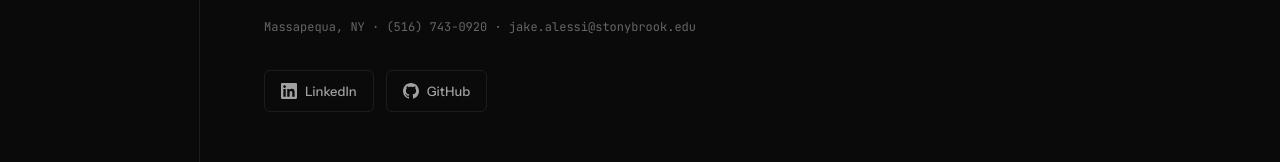
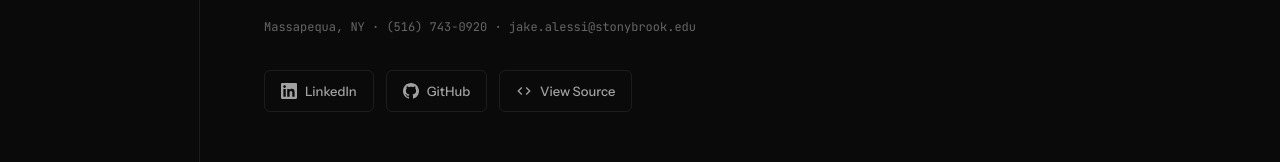
Before and after one commit to jakealessi/PortfolioWebsite, a React (Vite) app: page / in a window 1280 px wide. Shown: the part 440-602 px from the top of the page. Built offline with nearby package versions, Linux system fonts and the light colour scheme.

Commit message:
Add View Source button to hero section
Added a new button linking to the portfolio repository on GitHub, allowing visitors to view the source code for the website.

```diff
--- a/src/App.jsx
+++ b/src/App.jsx
@@ -402,6 +402,14 @@ function App() {
                   </a>
                 </ClickSpark>
               </Magnet>
+              <Magnet>
+                <ClickSpark sparkColor="#6366f1">
+                  <a href="https://github.com/jakealessi/PortfolioWebsite" target="_blank" rel="noopener noreferrer" className="btn btn-secondary">
+                    <svg viewBox="0 0 24 24" fill="currentColor"><path d="M9.4 16.6L4.8 12l4.6-4.6L8 6l-6 6 6 6 1.4-1.4zm5.2 0l4.6-4.6-4.6-4.6L16 6l6 6-6 6-1.4-1.4z"/></svg>
+                    View Source
+                  </a>
+                </ClickSpark>
+              </Magnet>
             </div>
           </FadeIn>
         </section>
```
